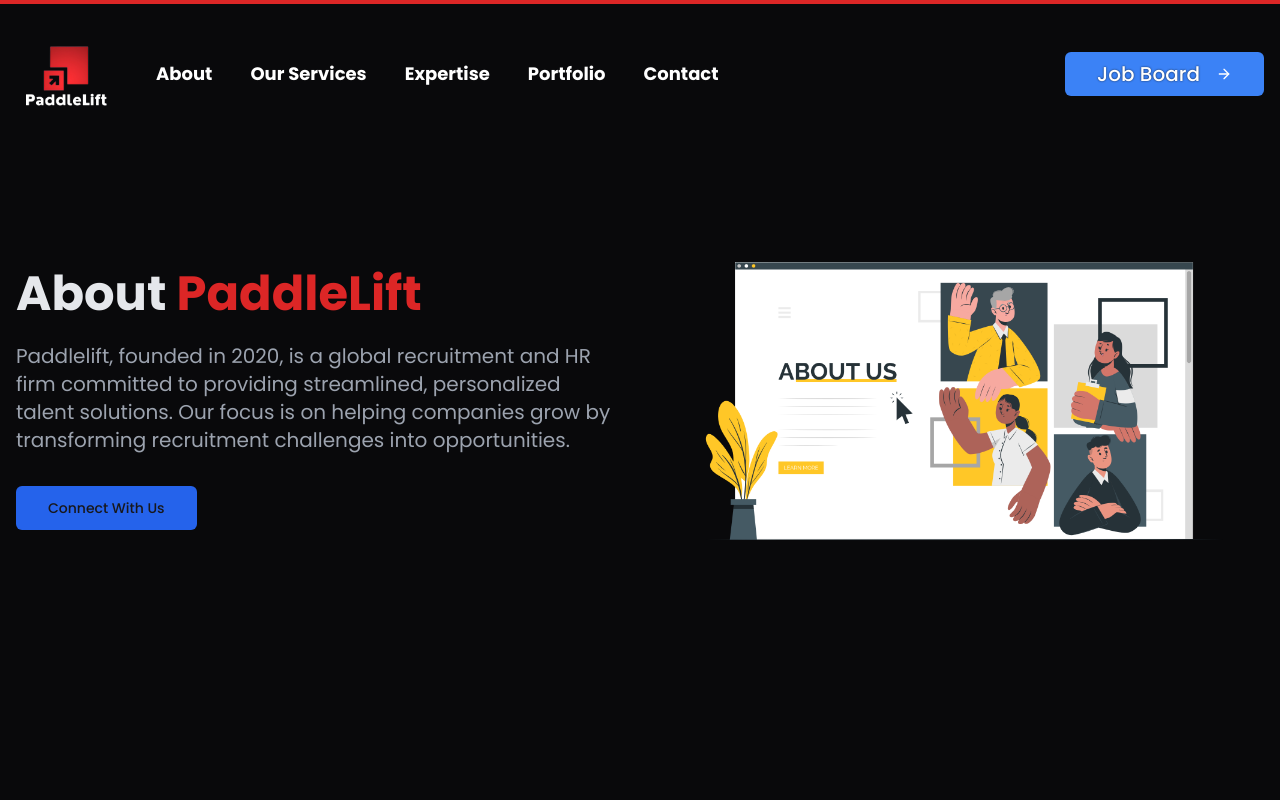
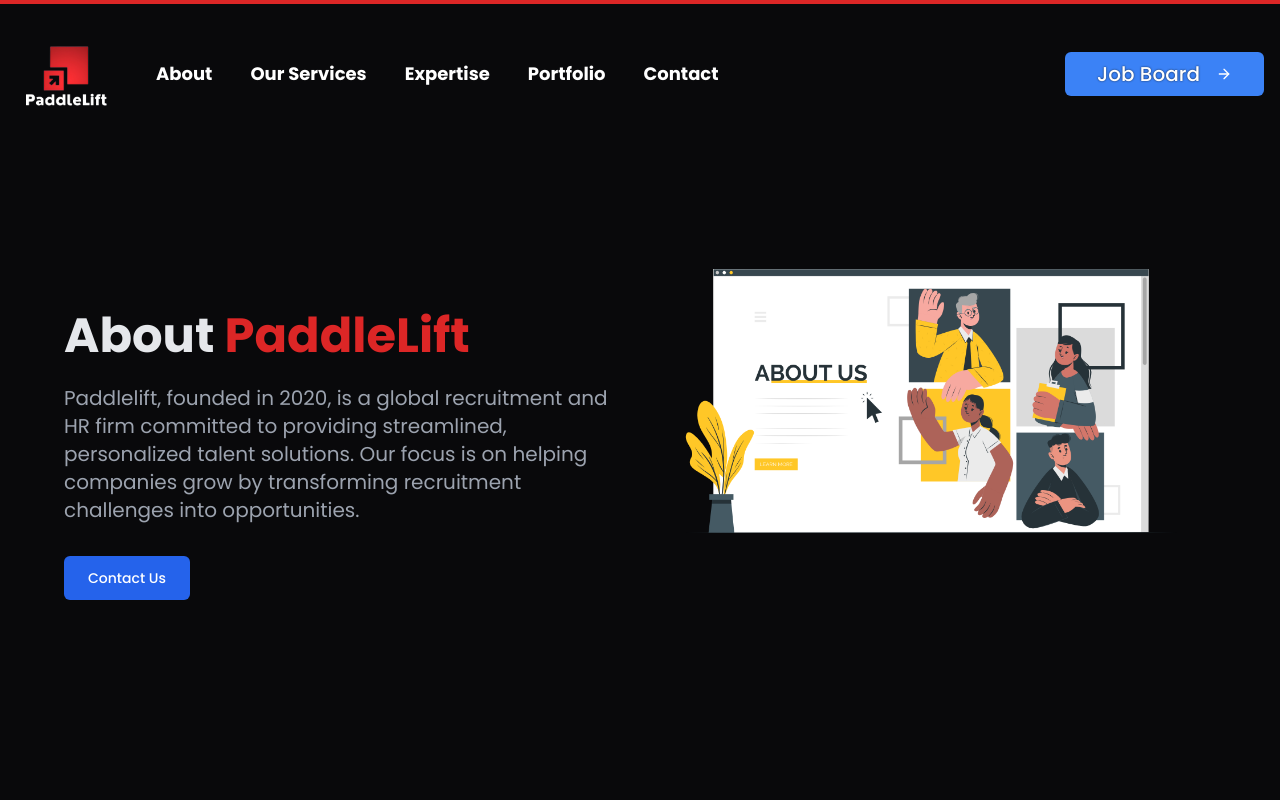
Before and after one commit to bewithsnehasish/Paddlelift-Demo, a Next.js app in the folder frontend/: page /about in a window 1280 px wide. Shown: the top 800 px of the page. Built offline with nearby package versions, Linux system fonts and the light colour scheme.

Commit message:
Updated the overflow

```diff
--- a/frontend/app/about/page.tsx
+++ b/frontend/app/about/page.tsx
@@ -111,13 +111,14 @@ export default function AboutPage() {
         />
 
         {/* Hero Section */}
+        {/* Hero Section */}
         <section className="h-screen snap-start flex items-center relative">
-          <div className="container mx-auto px-4 grid md:grid-cols-2 gap-12 items-center">
-            <div>
+          <div className="container mx-auto px-4 md:px-8 lg:px-16 grid md:grid-cols-2 gap-3 items-center">
+            <div className="text-left md:text-left pt-28">
               <motion.h1
                 initial={{ opacity: 0, y: 20 }}
                 whileInView={{ opacity: 1, y: 0 }}
-                className="text-5xl font-bold mb-6"
+                className="text-4xl md:text-5xl font-bold mb-6"
               >
                 About <span className="text-red-600">PaddleLift</span>
               </motion.h1>
@@ -125,25 +126,28 @@ export default function AboutPage() {
                 initial={{ opacity: 0, y: 20 }}
                 whileInView={{ opacity: 1, y: 0 }}
                 transition={{ delay: 0.2 }}
-                className="text-xl text-gray-400 mb-8"
+                className="text-lg md:text-xl text-gray-400 mb-8"
               >
                 Paddlelift, founded in 2020, is a global recruitment and HR firm
                 committed to providing streamlined, personalized talent
                 solutions. Our focus is on helping companies grow by
                 transforming recruitment challenges into opportunities.
               </motion.p>
-              <Button size="lg" className="bg-blue-600 hover:bg-blue-700">
-                Connect With Us
+              <Button
+                size="lg"
+                className="bg-blue-600 hover:bg-blue-700 px-6 py-3 text-white rounded-md"
+              >
+                Contact Us
               </Button>
             </div>
-            <div className="relative">
+            <div className="relative mt-8 md:mt-0">
               {!isGifComplete && (
                 <Image
                   src="/about/Aboutus.gif"
                   alt="About Section Animation"
                   width={1000}
                   height={500}
-                  className="rounded-lg object-cover absolute top-0 left-0 z-10"
+                  className="rounded-lg object-cover absolute top-0 left-0 z-10 w-full h-auto md:w-auto md:h-auto"
                   priority
                 />
               )}
@@ -152,7 +156,7 @@ export default function AboutPage() {
                 alt="About Section"
                 width={1000}
                 height={500}
-                className={`rounded-lg object-cover transition-opacity duration-300 ${
+                className={`rounded-lg object-cover transition-opacity duration-300 w-full h-auto md:w-auto md:h-auto ${
                   isGifComplete ? "opacity-100" : "opacity-0"
                 }`}
               />
--- a/frontend/app/portfolio/page.tsx
+++ b/frontend/app/portfolio/page.tsx
@@ -9,12 +9,14 @@ import CompanyTestimonials from "@/components/portfolio/company-testimonials";
 const MaintenancePage: React.FC = () => {
   return (
     <>
+      <div className="overflow-hidden">
         <Navbar />
         <HeroSection />
         <PortfolioSection />
         <Testimonials />
         <CompanyTestimonials />
         <Footer />
+      </div>
     </>
   );
 };
--- a/frontend/app/services/page.tsx
+++ b/frontend/app/services/page.tsx
@@ -11,12 +11,14 @@ import ElfsightReviews from "@/components/services/elfsight";
 const MaintenancePage: React.FC = () => {
   return (
     <>
+      <div className="overflow-hidden">
         <ServicesHero />
         <FeaturesSection />
         <PartnersSection />
         <IndustriesServed />
         <ElfsightReviews />
         <Footer />
+      </div>
     </>
   );
 };
--- a/frontend/components/portfolio/herosection.tsx
+++ b/frontend/components/portfolio/herosection.tsx
@@ -9,7 +9,8 @@ import Image from "next/image";
 
 export default function HeroSection() {
   return (
-    <section className="min-h-screen flex items-center justify-center relative overflow-hidden">
+    <section className="min-h-screen flex flex-col text-left relative overflow-hidden">
+      {/* Background Image */}
       <div className="absolute inset-0 overflow-hidden">
         <Image
           src="/portfolio/bgportfolio.svg"
@@ -21,24 +22,25 @@ export default function HeroSection() {
         />
       </div>
 
-      {/* Background gradient */}
-      <div className="absolute inset-0 z-0" />
+      {/* Background Gradient */}
+      <div className="absolute inset-0 z-0 bg-gradient-to-b from-transparent to-black opacity-50" />
 
+      {/* Content Container */}
       <div className="max-w-7xl mx-auto px-4 sm:px-6 lg:px-8 relative z-10 w-full">
-        <div className="grid grid-cols-1 lg:grid-cols-2 gap-12 items-center">
+        <div className="grid grid-cols-1 lg:grid-cols-2 gap-12 items-start p-12 mt-16">
           {/* Left Column - Text Content */}
           <motion.div
             initial={{ opacity: 0, y: 20 }}
             animate={{ opacity: 1, y: 0 }}
             transition={{ duration: 0.8 }}
+            className="max-w-2xl"
           >
-            <div className="max-w-2xl">
             <TextGenerateEffect
-                words="Our Portfolio "
+              words="Our Portfolio"
               className="text-4xl md:text-6xl font-bold mb-6"
             />
             <p className="text-xl text-muted-foreground mb-8">
-                Tailor made solutions for Startups to Enterprises....
+              Tailor-made solutions for Startups to Enterprises....
             </p>
             <div className="flex flex-col sm:flex-row gap-4">
               <Button size="lg" asChild>
@@ -49,7 +51,6 @@ export default function HeroSection() {
                   Connect Us <ArrowRight className="ml-2" />
                 </Link>
               </Button>
-              </div>
             </div>
           </motion.div>
 
```
Lines whose indentation alone changed are shown as unchanged.
